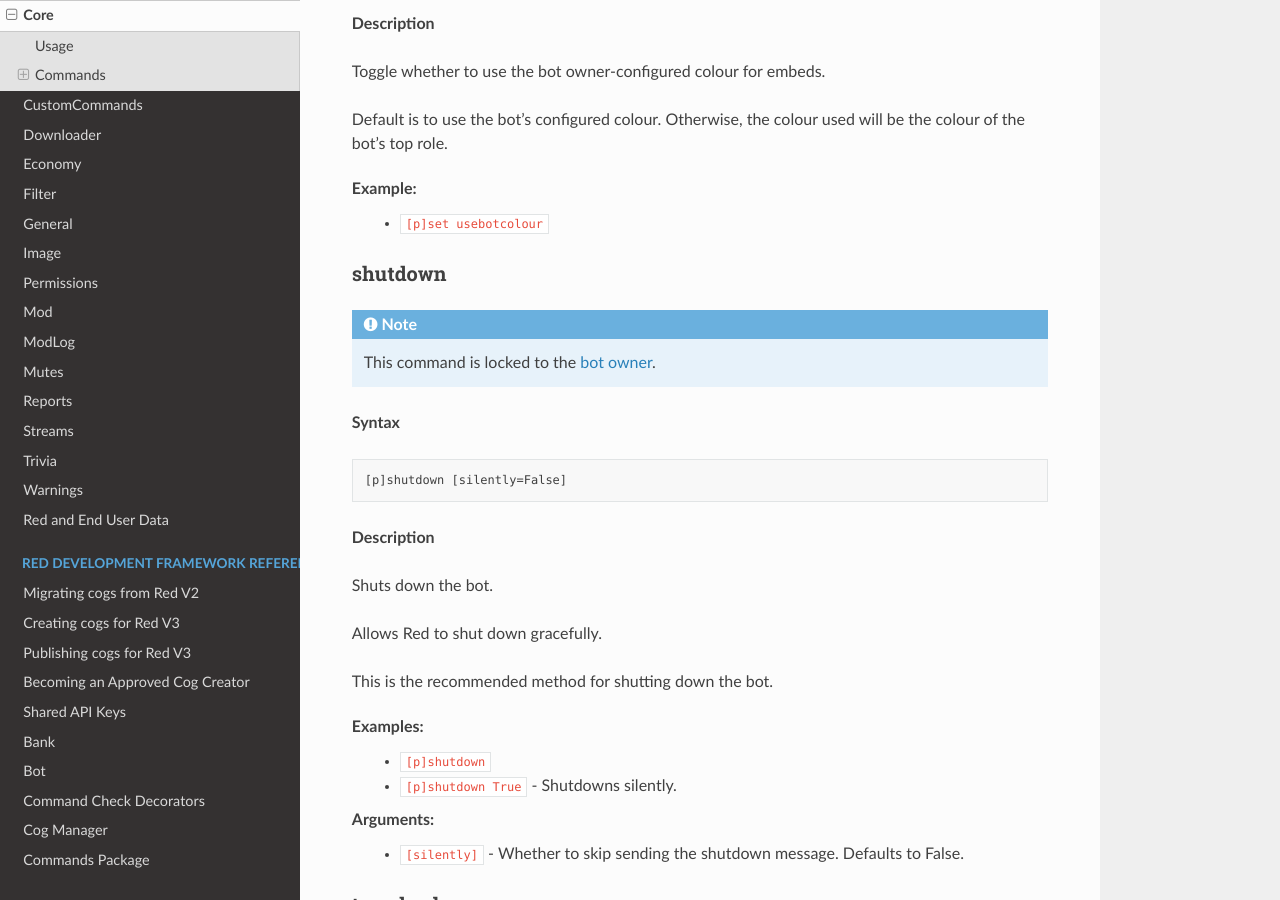
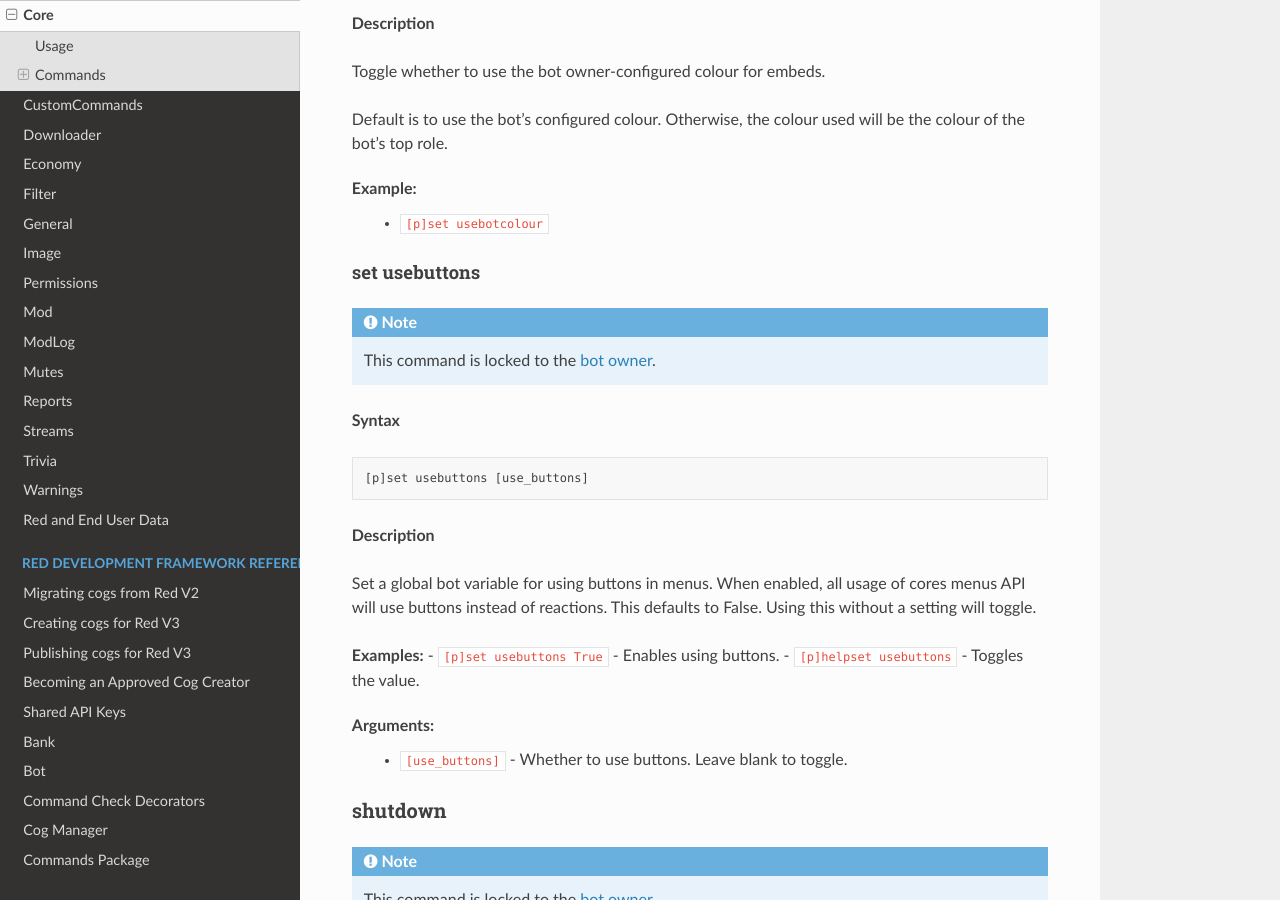
Before and after one commit to Renirous/Red-DiscordBot, a Sphinx documentation site: the page built from docs/cog_guides/core.rst, in a window 1280 px wide and 900 px high, scrolled down 82337 px. Built offline with Sphinx 7.4.7 and the Read the Docs theme 2.0.0, drawn with Linux system fonts in a browser that asks for light colours; pages that are not in the unit, such as notebooks, are missing from menus; the version number is read from the project's files by our own code.

Commit message:
Document new `[p]set usebuttons` command (#5885)

```diff
--- a/docs/cog_guides/core.rst
+++ b/docs/cog_guides/core.rst
@@ -3956,6 +3956,33 @@
 **Example:**
     - ``[p]set usebotcolour``
 
+.. _core-command-set-usebuttons:
+
+""""""""""""""
+set usebuttons
+""""""""""""""
+
+.. note:: |owner-lock|
+
+**Syntax**
+
+.. code-block:: none
+
+    [p]set usebuttons [use_buttons]
+
+**Description**
+
+Set a global bot variable for using buttons in menus. When enabled, all usage of
+cores menus API will use buttons instead of reactions. This defaults to False.
+Using this without a setting will toggle.
+
+**Examples:**
+- ``[p]set usebuttons True`` - Enables using buttons.
+- ``[p]helpset usebuttons`` - Toggles the value.
+
+**Arguments:**
+    - ``[use_buttons]`` - Whether to use buttons. Leave blank to toggle.
+
 .. _core-command-shutdown:
 
 ^^^^^^^^
```
